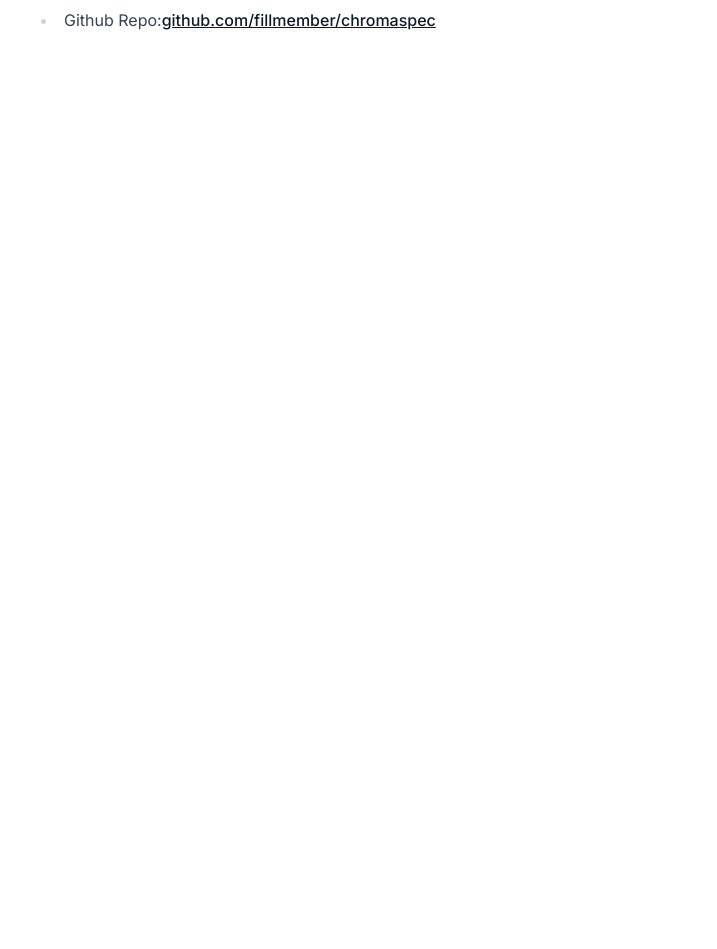
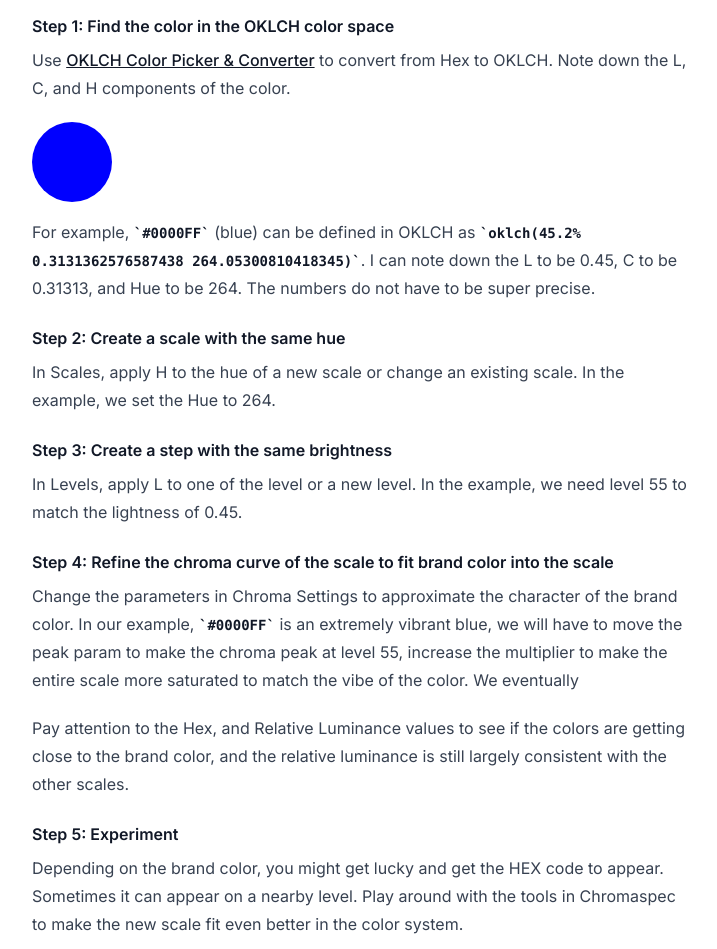
Before and after one commit to fillmember/chromaspec, a Next.js app: page /info in a window 1280 px wide. Shown: the part 1763-2712 px from the top of the page, without its empty margins (0-717 px from the left). Before the commit the page ends 1845 px from the top, so only its background shows below. Built offline with nearby package versions, Linux system fonts and the light colour scheme.

Commit message:
feat: how-to guide on aligning brand color

```diff
--- a/src/app/info/page.tsx
+++ b/src/app/info/page.tsx
@@ -61,7 +61,7 @@ export default function PageInfo() {
         yellow-10 yellow-50 yellow-70 should keep the perceived brightness, thus
         stay as prominent as before in the design.
       </p>
-      <h2>Guide</h2>
+      <h2>Features</h2>
       <h3>Levels</h3>
       <p>
         Levels defines the steps in the color scales. In Chromaspec, level
@@ -93,10 +93,58 @@ export default function PageInfo() {
         can produce. A flexible color system that is easier to use in UI design
         should have more accessible combinations.
       </p>
-      <h3>Import/Export</h3>
+      <h3>Export</h3>
       <p>
         Export the result in different formats. Generate a sharable link here
         for future reference.
+      </p>
+      <h2>Tips</h2>
+      <h3>Fit brand colors into the color scales of the design system. </h3>
+      <h4>Step 1: Find the color in the OKLCH color space</h4>
+      <p>
+        Use <a href="https://oklch.com">OKLCH Color Picker & Converter</a> to
+        convert from Hex to OKLCH. Note down the L, C, and H components of the
+        color.
+      </p>
+      <p>
+        <div className="mb-4 size-20 rounded-full bg-[#00F]"></div>
+        For example, <code>#0000FF</code> (blue) can be defined in OKLCH as{" "}
+        <code>oklch(45.2% 0.3131362576587438 264.05300810418345)</code>. I can
+        note down the L to be 0.45, C to be 0.31313, and Hue to be 264. The
+        numbers do not have to be super precise.
+      </p>
+      <h4>Step 2: Create a scale with the same hue</h4>
+      <p>
+        In Scales, apply H to the hue of a new scale or change an existing
+        scale. In the example, we set the Hue to 264.
+      </p>
+      <h4>Step 3: Create a step with the same brightness</h4>
+      <p>
+        In Levels, apply L to one of the level or a new level. In the example,
+        we need level 55 to match the lightness of 0.45.
+      </p>
+      <h4>
+        Step 4: Refine the chroma curve of the scale to fit brand color into the
+        scale
+      </h4>
+      <p>
+        Change the parameters in Chroma Settings to approximate the character of
+        the brand color. In our example, <code>#0000FF</code> is an extremely
+        vibrant blue, we will have to move the peak param to make the chroma
+        peak at level 55, increase the multiplier to make the entire scale more
+        saturated to match the vibe of the color. We eventually
+      </p>
+      <p>
+        Pay attention to the Hex, and Relative Luminance values to see if the
+        colors are getting close to the brand color, and the relative luminance
+        is still largely consistent with the other scales.
+      </p>
+      <h4>Step 5: Experiment</h4>
+      <p>
+        Depending on the brand color, you might get lucky and get the HEX code
+        to appear. Sometimes it can appear on a nearby level. Play around with
+        the tools in Chromaspec to make the new scale fit even better in the
+        color system.
       </p>
       <h2>Reference and Links</h2>
       <ul>
--- a/src/atoms/defaultScales.ts
+++ b/src/atoms/defaultScales.ts
@@ -9,7 +9,7 @@ export const defaultScales: ScaleData[] = [
   {
     name: "orange",
     hue: 55,
-    chroma: { peak: 0.59, steepness: 0.55, multiplier: 1 },
+    chroma: { peak: 0.52, steepness: 0.6, multiplier: 1 },
   },
   {
     name: "yellow",
--- a/src/components/RowScale.tsx
+++ b/src/components/RowScale.tsx
@@ -259,7 +259,7 @@ export function ChromaCurveEditor(props: IRowScaleField) {
       <Slider
         label="Multiplier"
         min={0}
-        max={1.5}
+        max={2}
         step={0.01}
         value={chroma.multiplier}
         setValue={(newValue) =>
```
